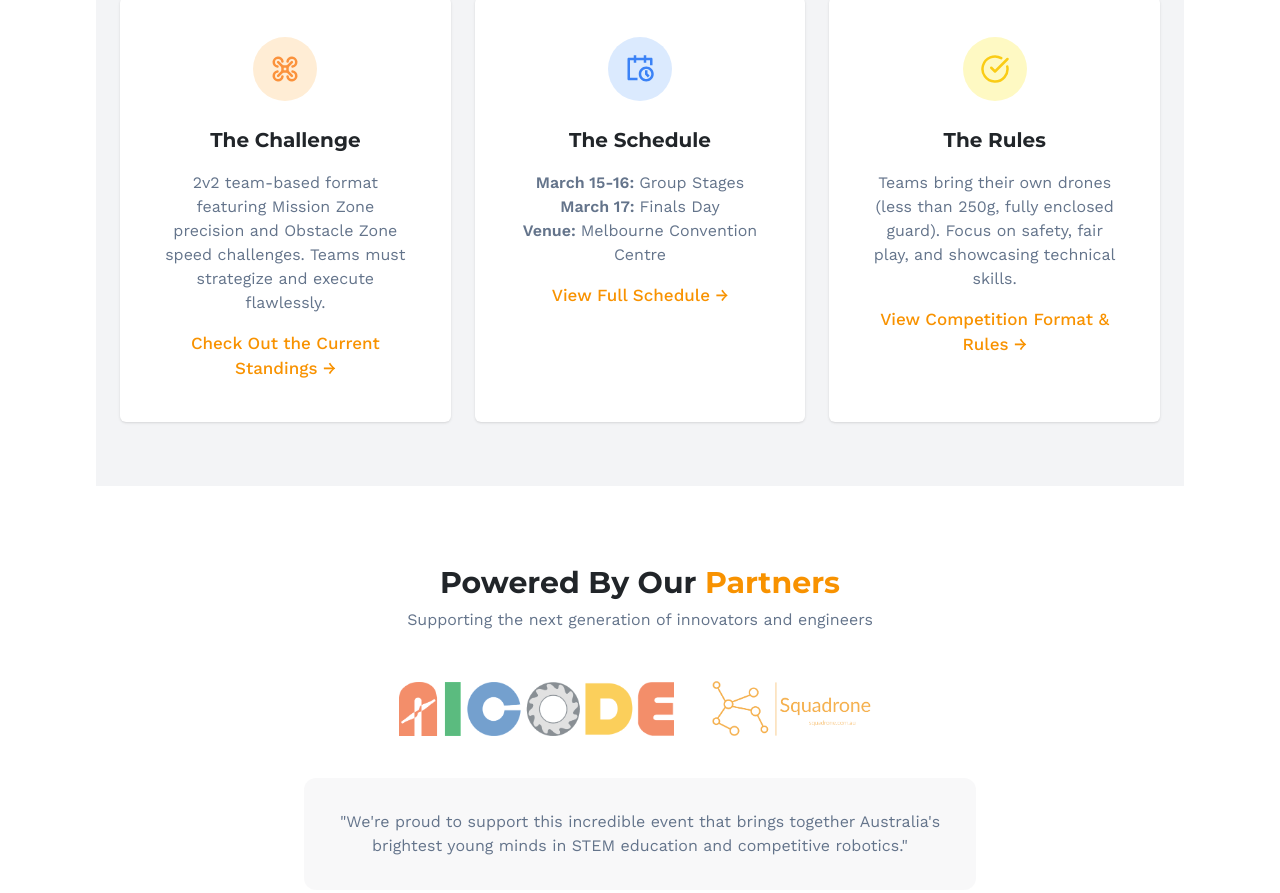
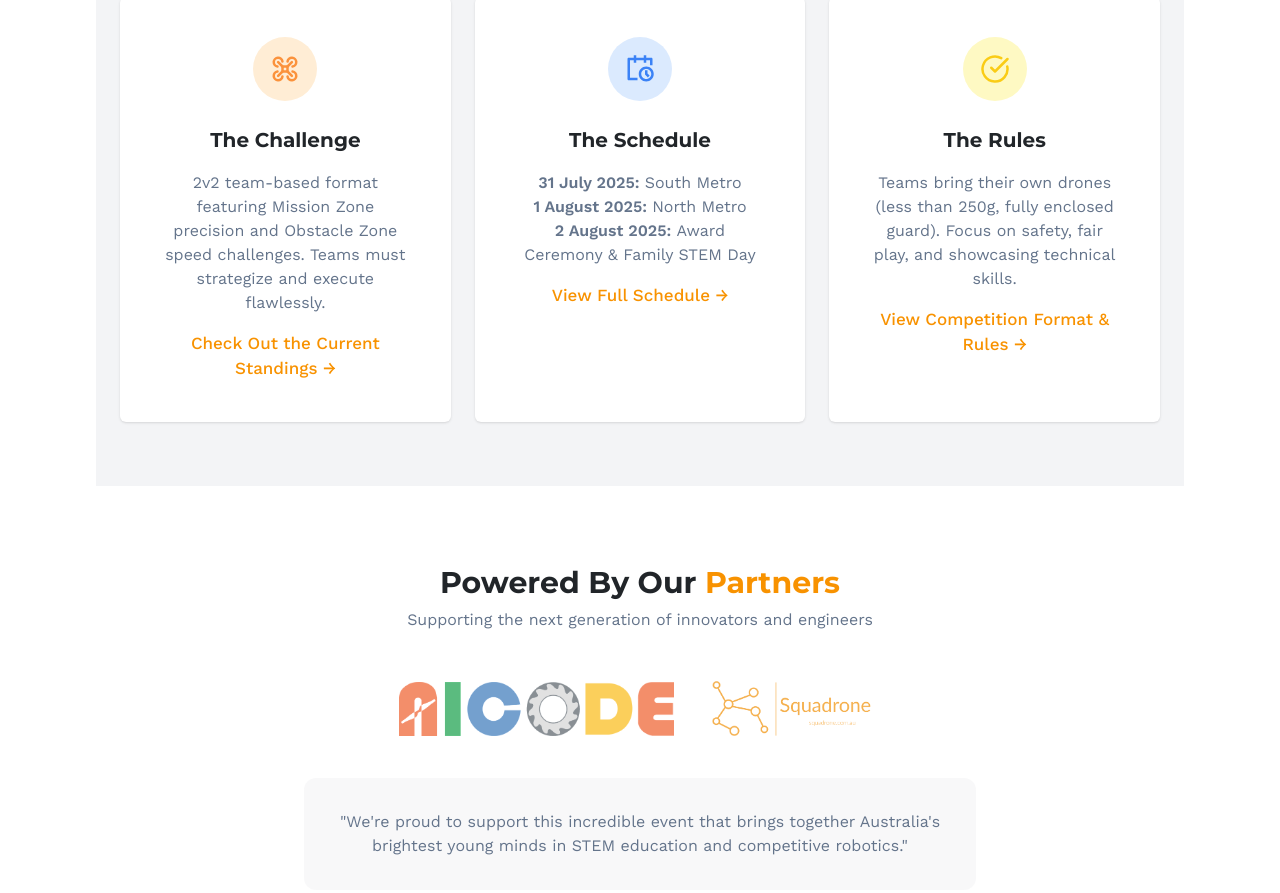
Before and after one commit to codersforcauses/Robodrone, a Next.js app in the folder client/: page / in a window 1280 px wide. Shown: the part 1117-2010 px from the top of the page. Built offline with nearby package versions, Linux system fonts and the light colour scheme.

Commit message:
real date and real venue on homepage

```diff
--- a/client/src/pages/index.tsx
+++ b/client/src/pages/index.tsx
@@ -104,14 +104,15 @@ export default function Home() {
             <h3 className="card-heading">The Schedule</h3>
             <div>
               <p className="caption text-muted-foreground">
-                <span className="font-semibold">March 15-16: </span>Group Stages
+                <span className="font-semibold">31 July 2025: </span>South Metro
               </p>
               <p className="caption text-muted-foreground">
-                <span className="font-semibold">March 17: </span>Finals Day
+                <span className="font-semibold">1 August 2025: </span>North
+                Metro
               </p>
               <p className="caption text-muted-foreground">
-                <span className="font-semibold">Venue: </span>Melbourne
-                Convention Centre
+                <span className="font-semibold">2 August 2025: </span>Award
+                Ceremony & Family STEM Day
               </p>
             </div>
             <Link href="/schedule" className="body-sm mb-5 text-primary">
```
